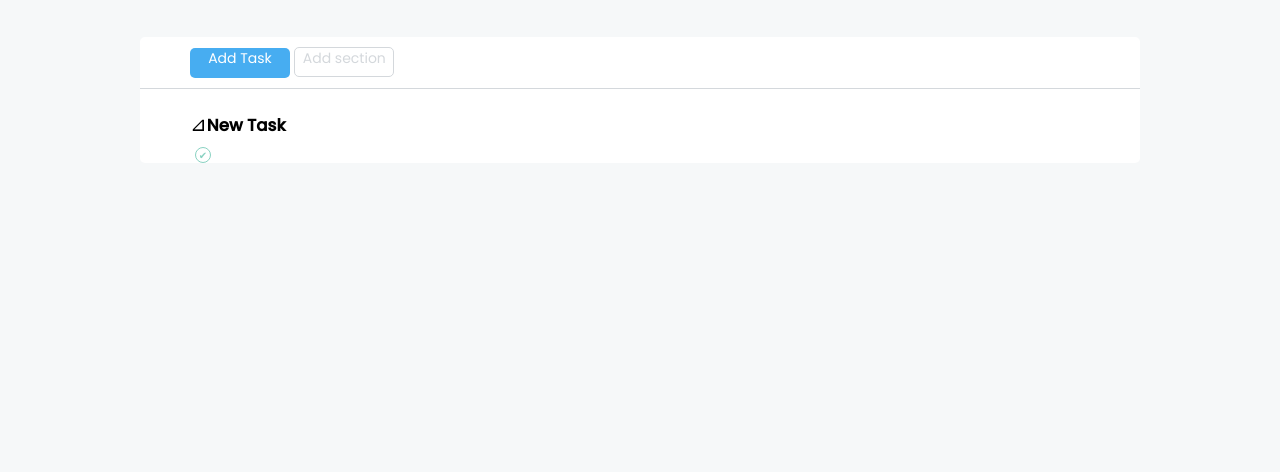
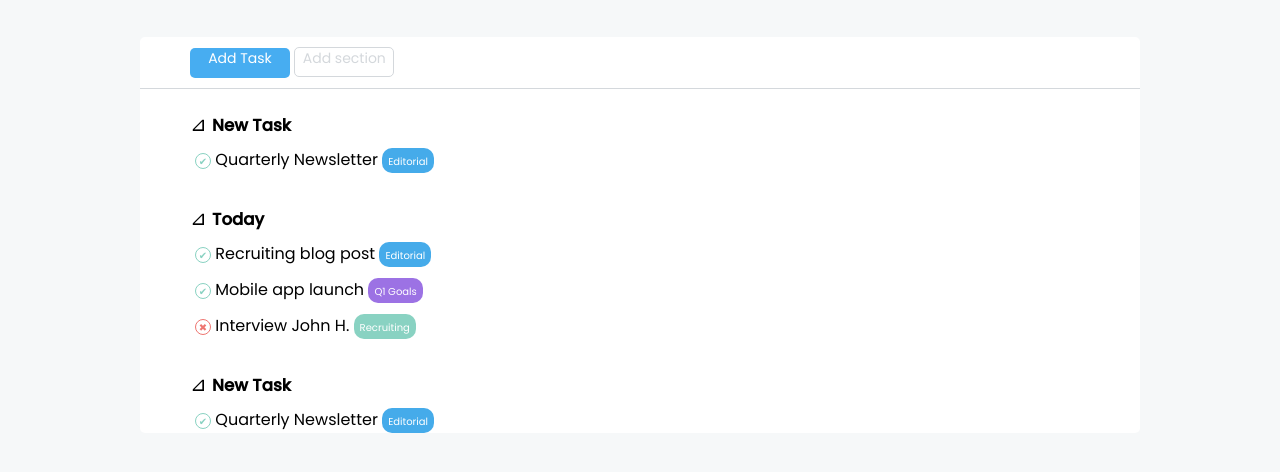
Before and after one commit to alemica97/html-css-toboolist, a plain HTML site: page index.html in a window 1280 px wide. Shown: the part 68-540 px from the top of the page. Drawn offline with Linux system fonts and the light colour scheme.

Commit message:
ho aggiunto altre parti di codice per le liste To Do

```diff
--- a/index.html
+++ b/index.html
@@ -8,7 +8,7 @@
     <link rel="preconnect" href="https://fonts.gstatic.com" crossorigin>
     <link href="https://fonts.googleapis.com/css2?family=Poppins:wght@200;300;400;500&display=swap" rel="stylesheet">
     <link rel="stylesheet" href="style.css">
-    <title>Document</title>
+    <title>Toboolist</title>
 </head>
 <body>
     <!-- inserisco un logo ed un titolo all'header -->
@@ -20,6 +20,7 @@
             <h1>Tooboolist</h1>
         </div>
     </header>
+    <!-- nel nav aggiungo due bottoni tramite due contenitori per poterli affiancare e gestirne le dimensioni -->
     <nav>
         <div class="button blue">
             <span class="button-text">Add Task</span>
@@ -29,12 +30,85 @@
         </div>
     </nav>
     <main>
-        <div class="tasks-title">
-            <span class="entities">&#8895;</span><h5>New Task</h5>
+        <!-- faccio un div per aggiungere la "freccetta" e il titolo della task da affiancare -->
+
+        <!-- Creo tre div, uno per ogni singola task con i rispettivi elementi al loro interno -->
+        <div class="task">
+            <div id="tasks-title">
+                <span class="entities">&#8895;</span>
+                <h5>New Task</h5>
+            </div>
+            <div class="toboo">
+                <div class="cerchio spunta">
+                    <span>&#10004;</span>
+                </div>
+                <div class="tasks-content">
+                    <span>Quarterly Newsletter</span>
+                </div>
+                <div class="tasks-highlighted blue">
+                    <span>Editorial</span>
+                </div>
+            </div>
         </div>
-        <div class="cerchio spunta">
-            <span>&#10004;</span>
+
+        <div class="task">
+            <div id="tasks-title">
+                <span class="entities">&#8895;</span>
+                <h5>Today</h5>
+            </div>
+            <div class="toboo">
+                <div class="cerchio spunta">
+                    <span>&#10004;</span>
+                </div>
+                <div class="tasks-content">
+                    <span>Recruiting blog post</span>
+                </div>
+                <div class="tasks-highlighted blue">
+                    <span>Editorial</span>
+                </div>
+            </div>
+            <div class="toboo">
+                <div class="cerchio spunta">
+                    <span>&#10004;</span>
+                </div>
+                <div class="tasks-content">
+                    <span>Mobile app launch</span>
+                </div>
+                <div class="tasks-highlighted purple">
+                    <span>Q1 Goals</span>
+                </div>
+            </div>
+            <div class="toboo">
+                <div class="cerchio croce">
+                    <span>&#10006;</span>
+                </div>
+                <div class="tasks-content">
+                    <span>Interview John H.</span>
+                </div>
+                <div class="tasks-highlighted green">
+                    <span>Recruiting</span>
+                </div>
+            </div>
+
+
         </div>
+
+        <div class="task">
+            <div id="tasks-title">
+                <span class="entities">&#8895;</span>
+                <h5>New Task</h5>
+            </div>
+            <div class="cerchio spunta">
+                <span>&#10004;</span>
+            </div>
+            <div class="tasks-content">
+                <span>Quarterly Newsletter</span>
+            </div>
+            <div class="tasks-highlighted blue">
+                <span>Editorial</span>
+            </div>
+        </div>
+
     </main>
 </body>
 </html>
--- a/style.css
+++ b/style.css
@@ -68,17 +68,13 @@ main{
     color: #D4D8DC;
 }
 
-.entities{
-    display: inline-block;
-}
-
-.tasks-title{
+#tasks-title{
     padding-top: 20px;
     margin-bottom: 8px;
     font-size: 20px;
 }
 
-h5{
+.entities, h5{
     display: inline-block;
 }
 
@@ -86,9 +82,47 @@ h5{
     width: 16px;
     height: 16px;
     font-size: 10px;
-    color: #89D2C2;
-    border: 1px solid #89D2C2;
+    border: 1px solid;
     border-radius: 50%;
     margin-left: 5px;
     text-align: center;
 }
+
+.cerchio.spunta{
+    color: #89D2C2;
+    border-color: #89D2C2;
+}
+
+.cerchio.croce{
+    color: #EE7570;
+    border-color: #EE7570;
+}
+
+.cerchio,.tasks-content,.tasks-highlighted{
+    display: inline-block;
+}
+
+.tasks-highlighted{
+    height: 25px;
+    font-size: 10px;
+    color: white;
+    border-radius: 10px;
+    text-align: center;
+    padding: 6px;
+}
+
+.tasks-highlighted.blue{
+    background-color: #45ABEA;
+}
+
+.tasks-highlighted.purple{
+    background-color: #9C72E4;
+}
+
+.tasks-highlighted.green{
+    background-color: #89D2C2;
+}
+
+.toboo{
+    margin-bottom: 10px;
+}
```
